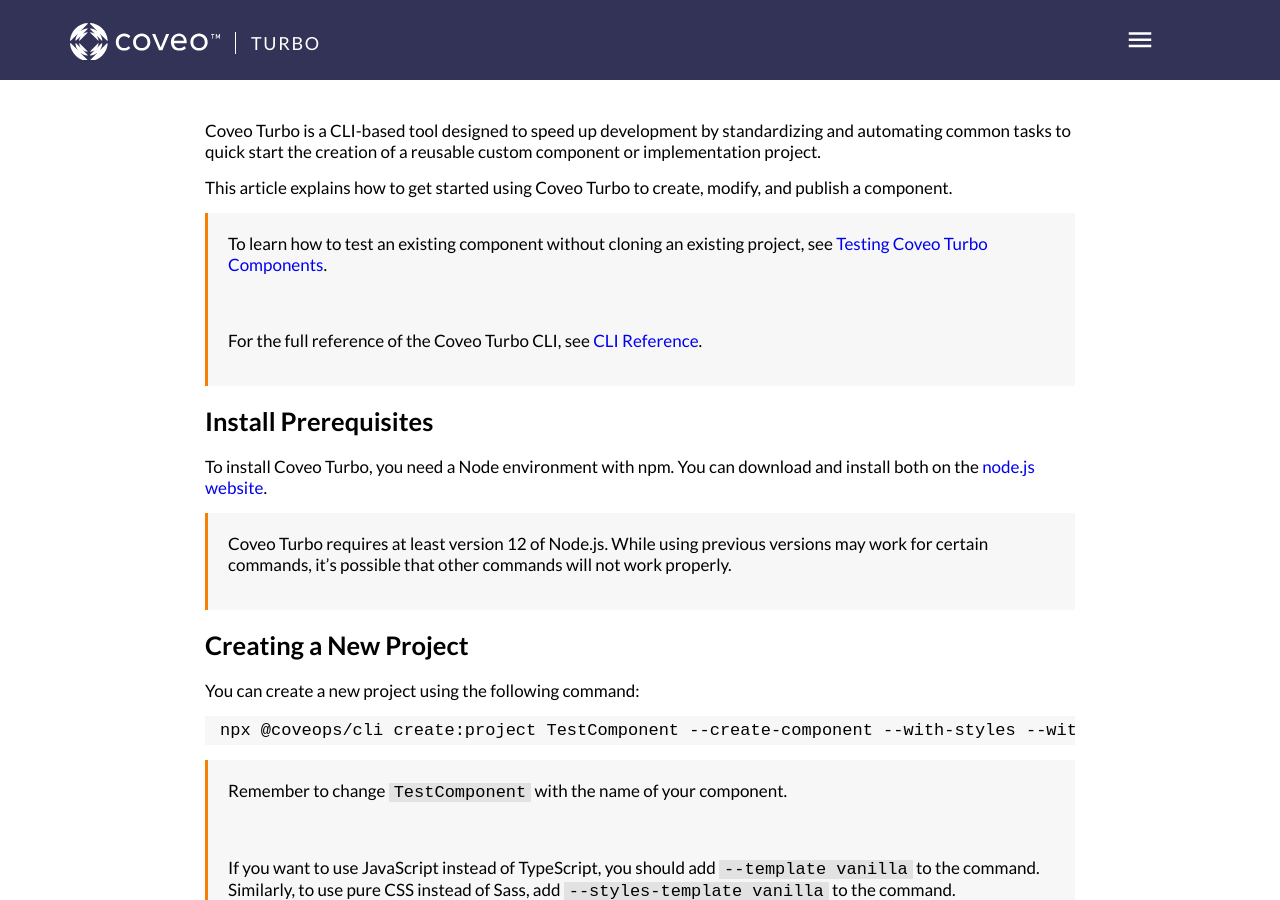
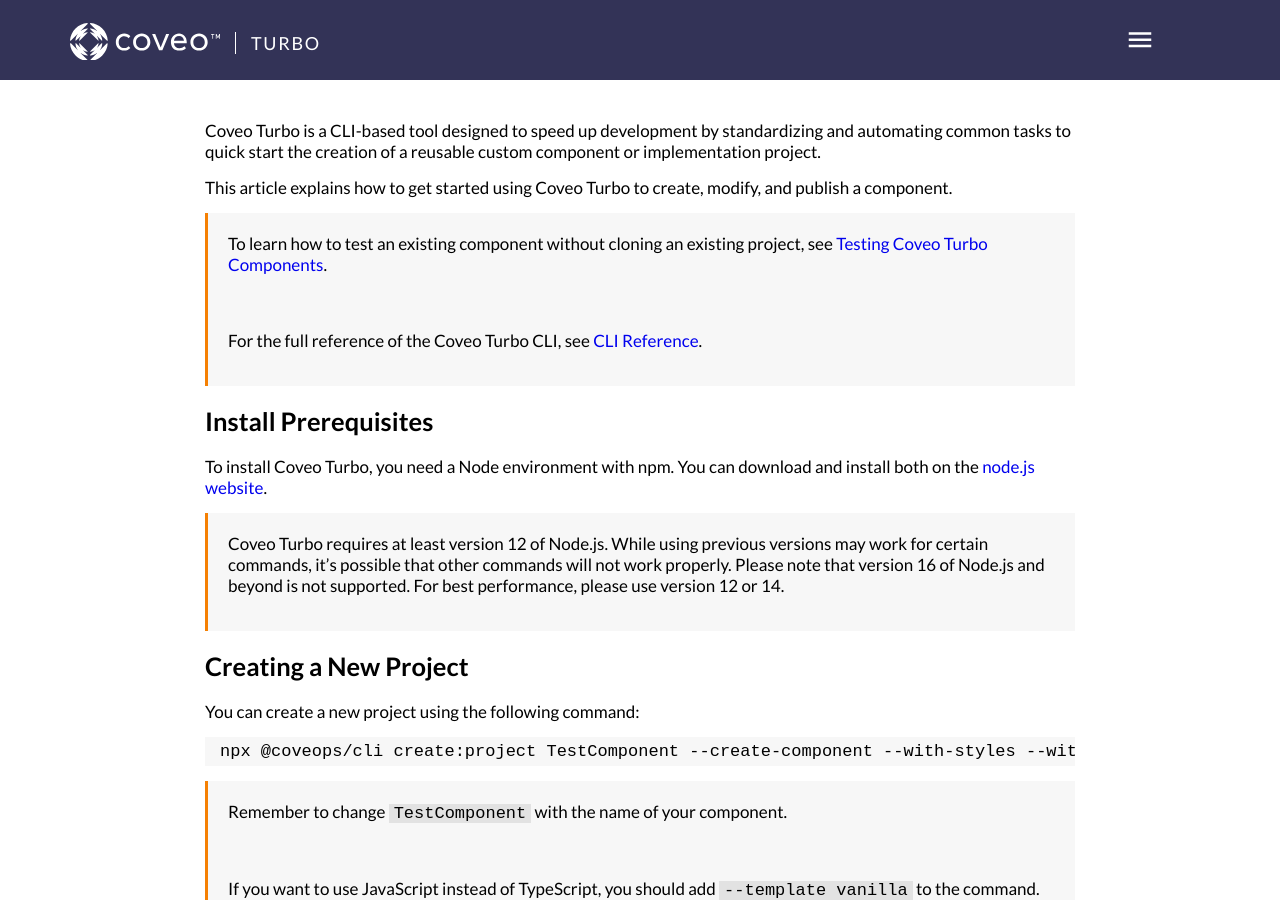
Before and after one commit to Coveo-Turbo/Coveo-Turbo.github.io, a Jekyll site: the page built from _docs/Getting-Started.md, in a window 1280 px wide and 900 px high. Built offline with Jekyll 4.4.1, drawn with Linux system fonts in a browser that asks for light colours; a style sheet for code colours, icons or effects is not loaded.

Commit message:
Update Getting-Started.md
Add note around no support for Node v16+

```diff
--- a/_docs/Getting-Started.md
+++ b/_docs/Getting-Started.md
@@ -16,7 +16,7 @@
 
 To install Coveo Turbo, you need a Node environment with npm. You can download and install both on the [node.js website](https://nodejs.org/en/).
 
-> Coveo Turbo requires at least version 12 of Node.js. While using previous versions may work for certain commands, it's possible that other commands will not work properly.
+> Coveo Turbo requires at least version 12 of Node.js. While using previous versions may work for certain commands, it's possible that other commands will not work properly. Please note that version 16 of Node.js and beyond is not supported. For best performance, please use version 12 or 14.
 
 ## Creating a New Project
 
```
